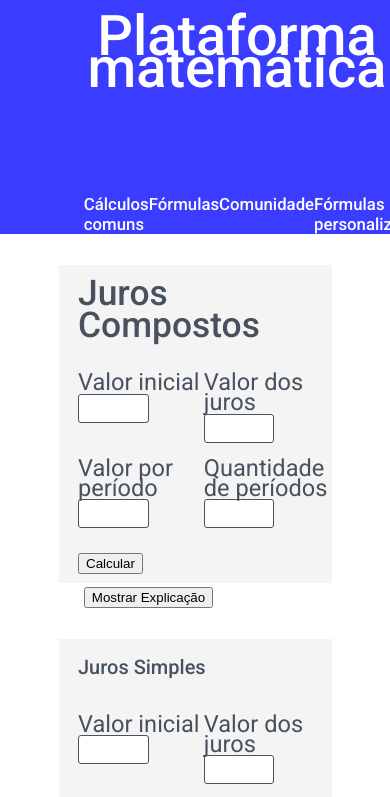
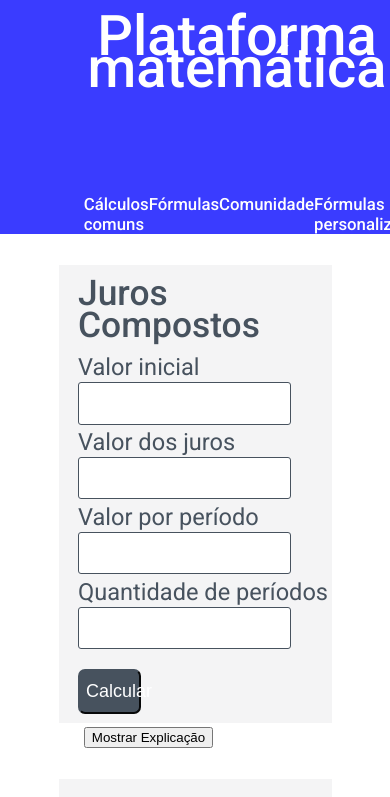
Before and after one commit to gustavoJunkes/math-platform, an Angular app: page /matematica/juros in a window 390 px wide. Shown: the top 797 px of the page. Built offline with nearby package versions, Linux system fonts and the light colour scheme.

Commit message:
Making calculation card minimally responsive and adding style to calculation button

```diff
--- a/src/app/features/math/compound-interest/compound-interest.component.css
+++ b/src/app/features/math/compound-interest/compound-interest.component.css
@@ -21,35 +21,52 @@ div.card-title > h1 {
     margin-top: 4%;
 }
 .input-field {
-    width: 50%;
+    width: 80%;
+    height: 1.01cm;
     border-radius: 3px;
     border-width: 0.5px;
     border-color: #47525E;
     border-style: solid;
-    display: block;
-    margin-top: 1%;
+    display: flex;
+    margin-top: 2%;
+    margin-bottom: 3%;
     font-size: 0.9em;
     padding-left: 3%;
 }
 
 
+
+/*
+#float-container:after {
+    content: "";
+    display: flex;
+    clear: both;
+    flex-direction: column;
+}
+*/
+
+
+@media (min-width: 1000px){
 .input-container {
     float: left;
     width: 50%;
     margin-top: 6%;
+    flex-direction: column;
+}
 }
 
-#float-container:after {
-    content: "";
-    display: block;
-    clear: both;
-}
 
-/*Nao utilizado*/
 .calculate-button {
     margin: 2%;
-    margin-top: 10%;
+    margin-top: 5%;
     margin-left: 0;
+    width: 25%;
+    height: 1.2cm;
+    background-color: #47525E;
+    color: white;
+    border-radius: 7px;
+    border-color: #47525E;
+    font-size: large;
 }
 
 .explanation-card {
```
